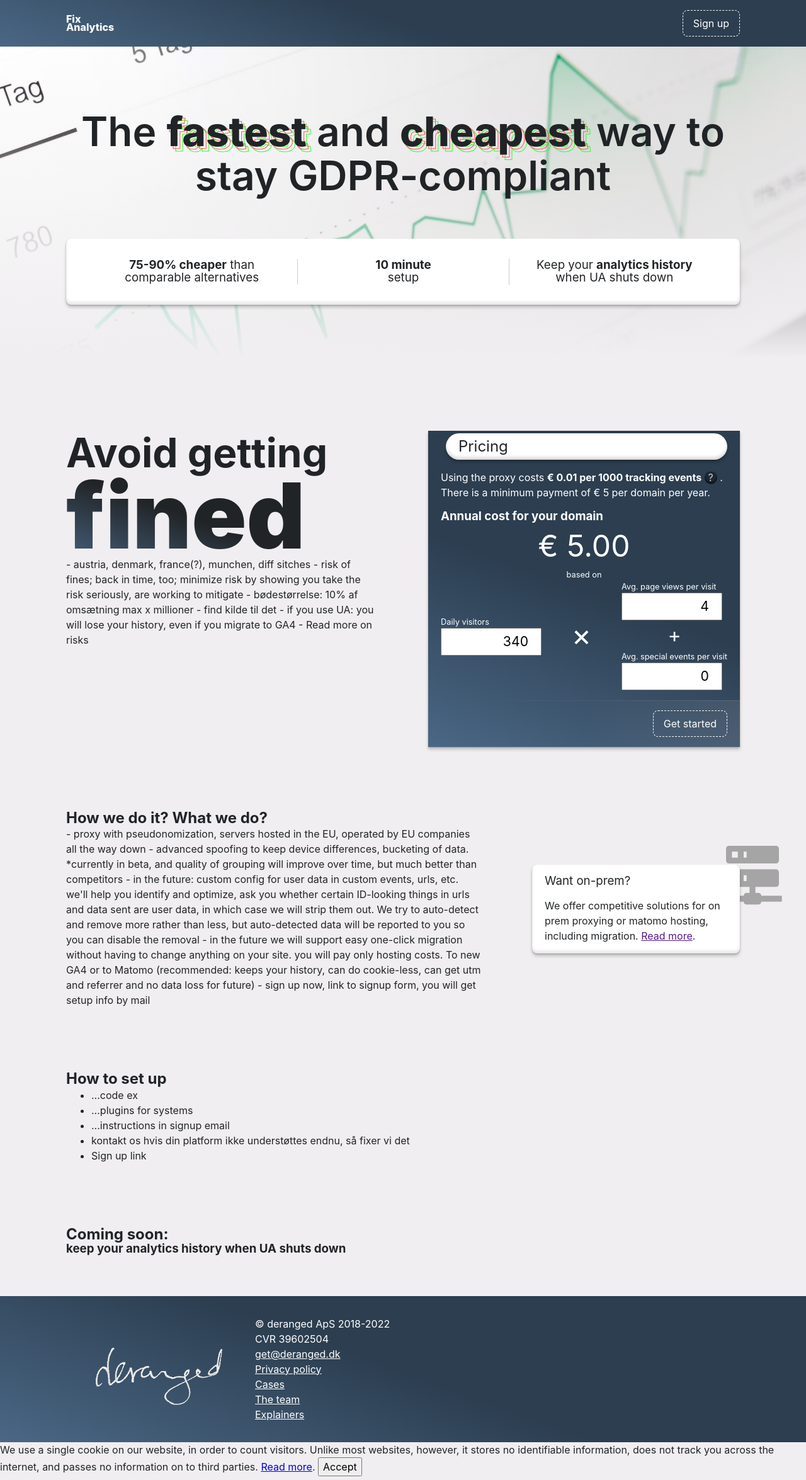
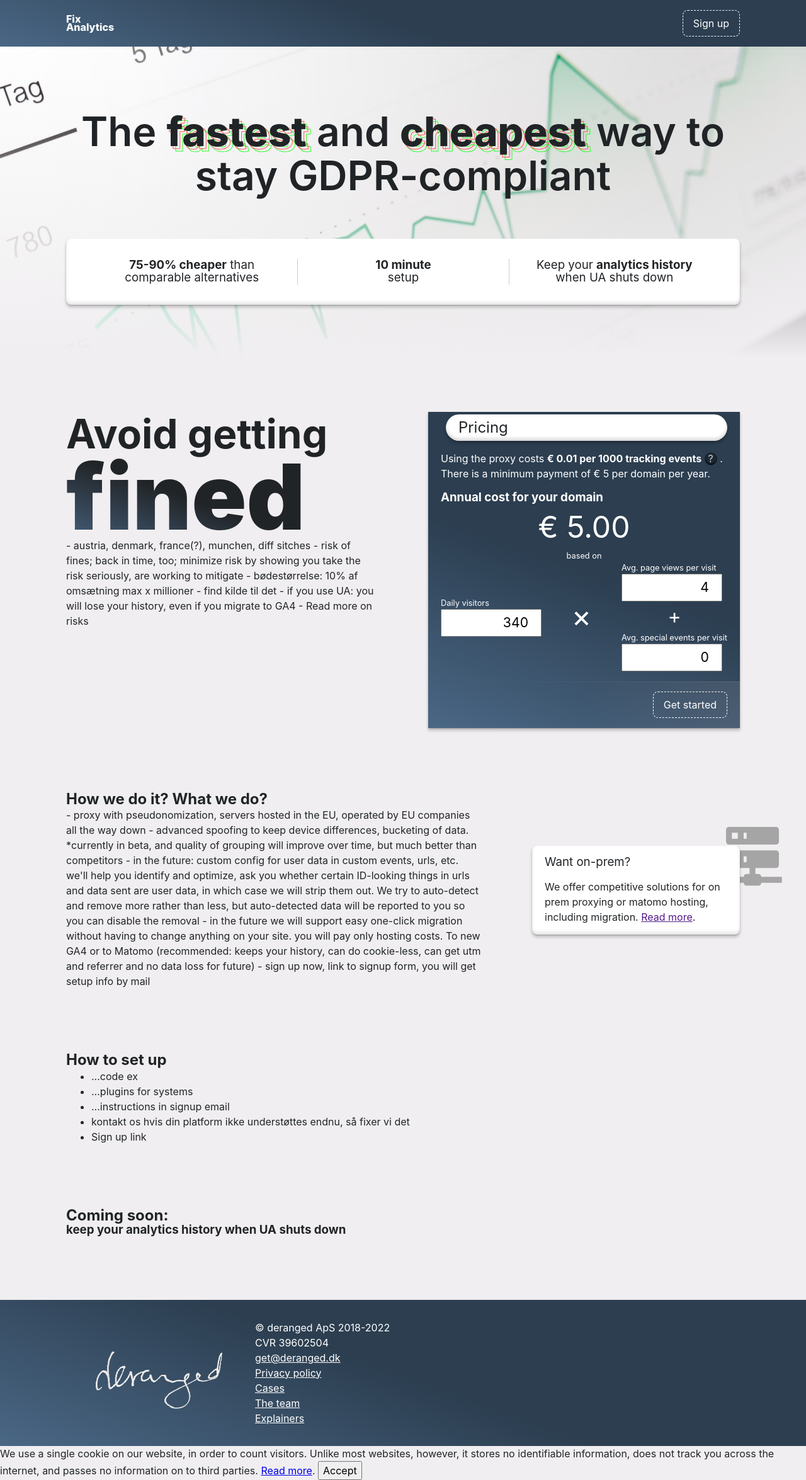
Before and after one commit to derangeddk/deranged.dk, a Jekyll site: the page built from fix-analytics/index.html, in a window 1280 px wide. Shown: the whole page at 63% size. Built offline with Jekyll 4.4.1, drawn with Linux system fonts in a browser that asks for light colours.

Commit message:
Some minor changes to spacing on our general components. Not whoelly thought through, but it works for now.

```diff
--- a/_includes/fix-analytics-footer.html
+++ b/_includes/fix-analytics-footer.html
@@ -1,4 +1,4 @@
-<footer class="footer u-mt-lg">
+<footer class="footer">
   <div class="container">
     <div class="footer__content">
       <img class="footer__logo" src="/img/somanylogos/1.png">
--- a/_sass/fix-analytics/hero-section.scss
+++ b/_sass/fix-analytics/hero-section.scss
@@ -1,6 +1,5 @@
 .hero-section {
   position: relative;
-  margin-bottom: 30px;
   overflow: hidden;
 }
 
--- a/_sass/fix-analytics/layout.scss
+++ b/_sass/fix-analytics/layout.scss
@@ -8,6 +8,7 @@
 .content-section {
   &+& {
     margin-top: 100px;
+    margin-bottom: 100px;
   }
 }
 
```
